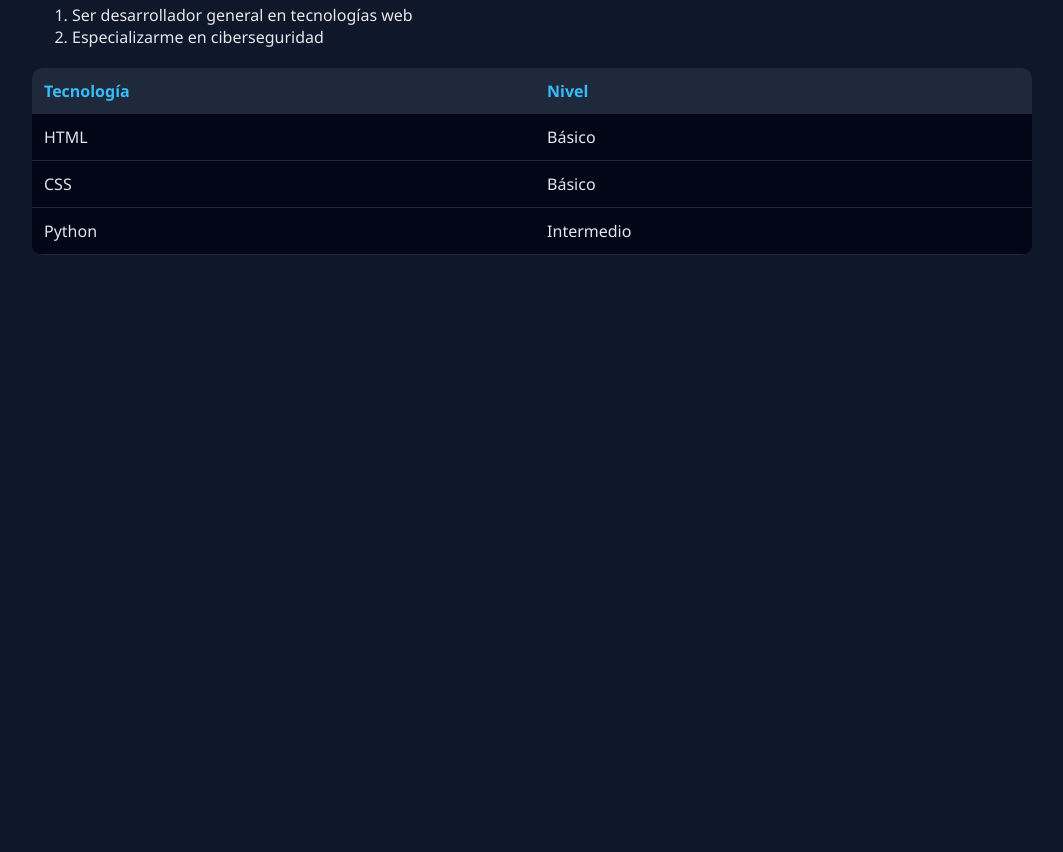
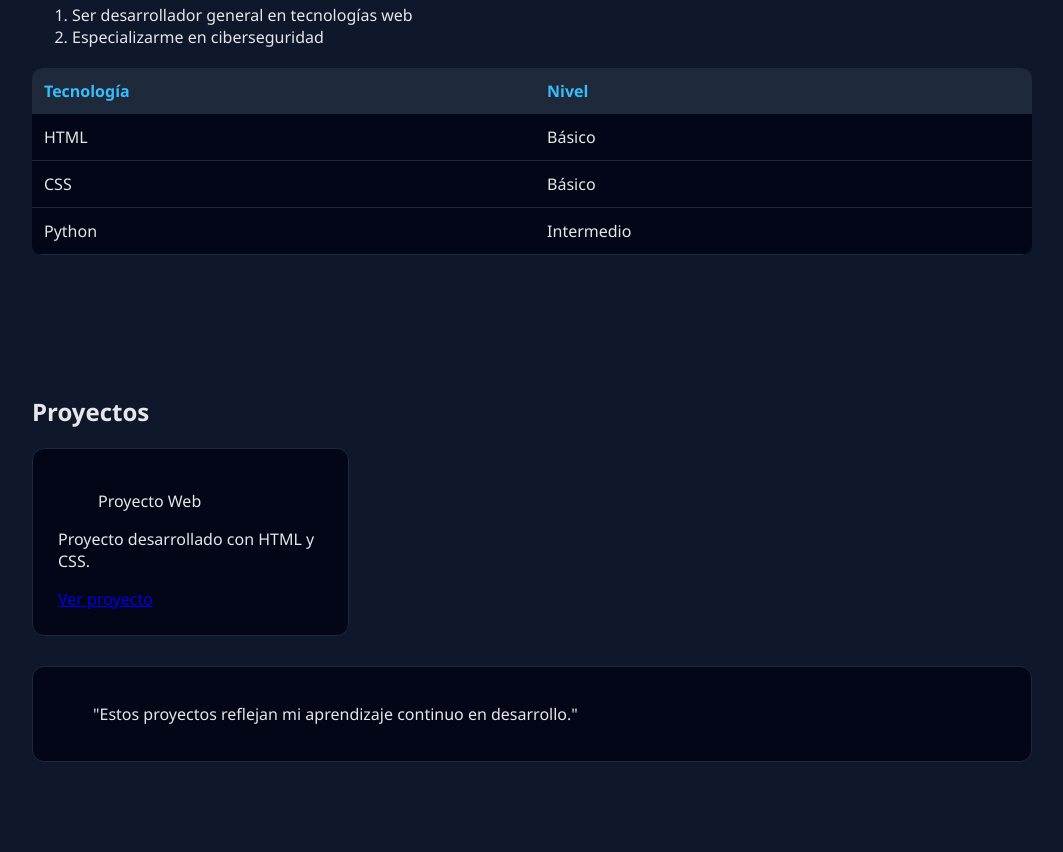
Before and after one commit to RAMS028/primercertamen, a plain HTML site: page index.html in a window 1280 px wide. Shown: the part 1235-2087 px from the top of the page, without its empty margins (108-1171 px from the left). Before the commit the page ends 1550 px from the top, so only its background shows below. Drawn offline with Linux system fonts and the light colour scheme.

Commit message:
galería de proyectos

```diff
--- a/index.html
+++ b/index.html
@@ -75,6 +75,28 @@
         </table>
     </section>
 
+    <section id="projects">
+        <h2>Proyectos</h2>
+
+        <div class="grid">
+
+            <article class="card">
+                <figure>
+                    <figcaption>Proyecto Web</figcaption>
+                </figure>
+                <p>Proyecto desarrollado con HTML y CSS.</p>
+                <a href="https://github.com/RAMS028" target="_blank">Ver proyecto</a>
+            </article>
+
+        </div>
+
+        <aside>
+            <blockquote>
+                "Estos proyectos reflejan mi aprendizaje continuo en desarrollo."
+            </blockquote>
+        </aside>
+    </section>
+
 </main>
 
 </body>
```
